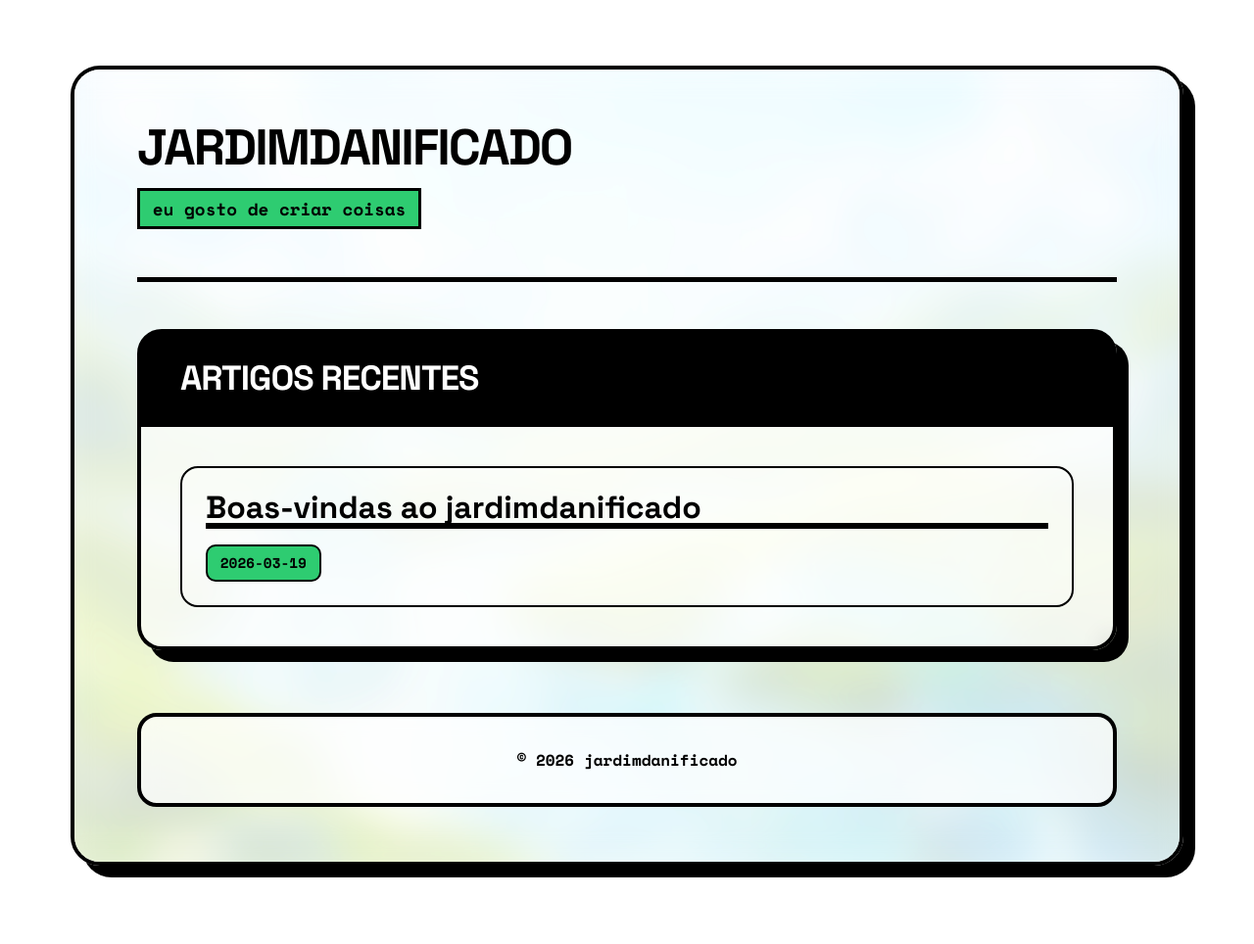
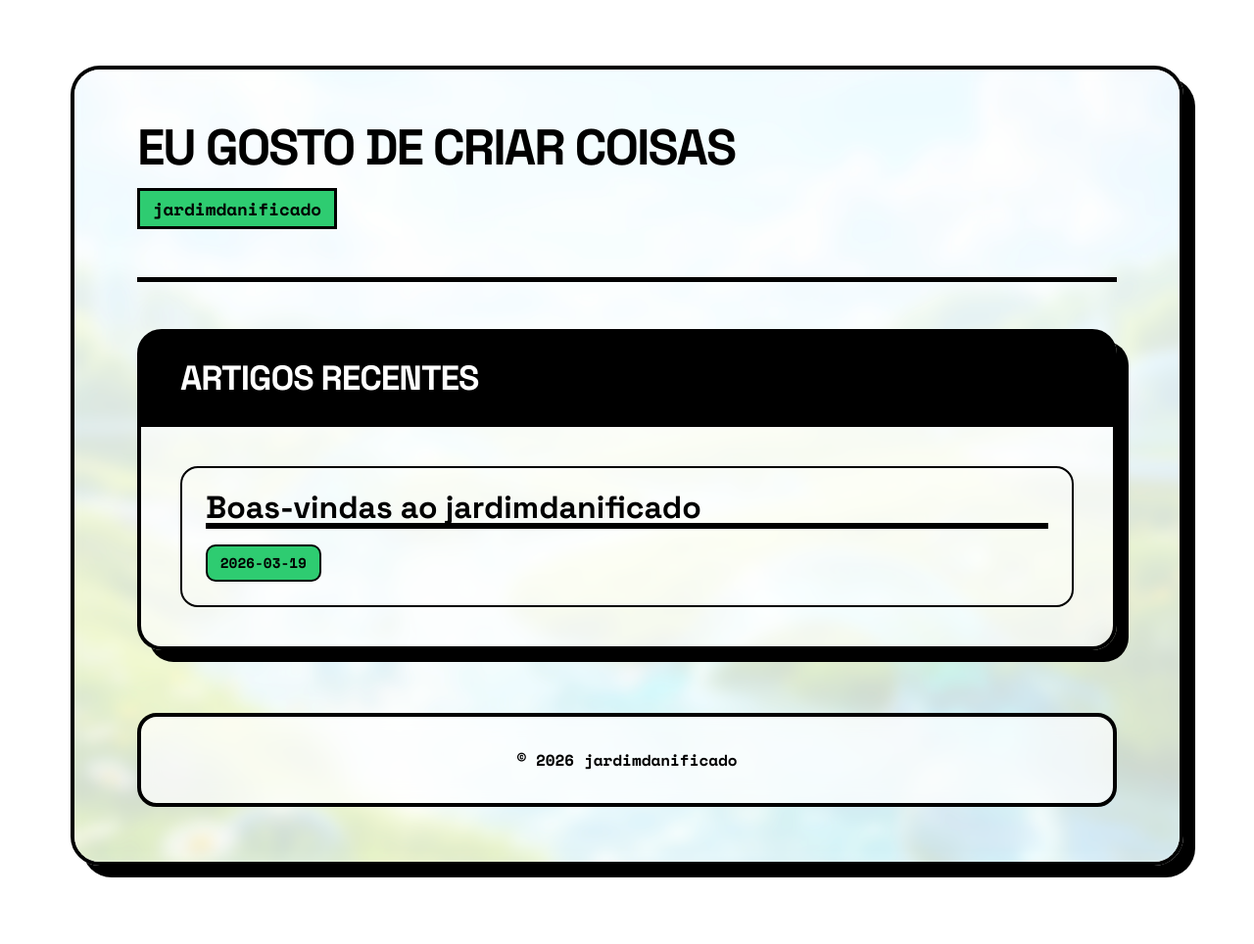
Before and after one commit to jardimdanificado/jardimdanificado.github.io, a Jekyll site: the page built from index.html, in a window 1280 px wide. Shown: the whole page at 98% size. Built offline with Jekyll 4.4.1, drawn with Linux system fonts in a browser that asks for light colours.

Commit message:
mobile performance test

```diff
--- a/_config.yml
+++ b/_config.yml
@@ -1,6 +1,6 @@
 title: "jardimdanificado"
-description: "jardimdanificado"
-subtitle: "eu gosto de criar coisas"
+description: "eu gosto de criar coisas"
+subtitle: "jardimdanificado"
 timezone: "America/Sao_Paulo"
 permalink: /posts/:title/
 baseurl: "" # Se o site estiver em usuario.github.io/jardimdanificado, mude para "/jardimdanificado"
--- a/css/style.css
+++ b/css/style.css
@@ -94,10 +94,10 @@
   background:
     linear-gradient(rgba(255, 255, 255, 0.9), rgba(255, 255, 255, 0.8)),
     url('../assets/bliss_bg.png') center/cover no-repeat;
-  filter: blur(20px) saturate(150%);
+  filter: blur(8px) saturate(140%);
   z-index: -1;
-  transform: scale(1.05);
-  will-change: filter, transform;
+  transform: scale(1.02);
+  will-change: opacity; /* Otimiza a entrada inicial */
   /* Evita bordas secas no desfoque */
 }
 
@@ -450,25 +450,20 @@
 @keyframes fadeUp {
   from {
     opacity: 0;
-    transform: translateY(12px);
   }
-
   to {
     opacity: 1;
-    transform: translateY(0);
   }
 }
 
-.intro {
-  animation: fadeUp 0.6s ease-out;
+.intro, .posts, .markdown-post {
+  backface-visibility: hidden;
+  -webkit-backface-visibility: hidden;
+  animation: fadeUp 0.35s ease-out both;
 }
 
 .posts {
-  animation: fadeUp 0.6s 0.1s ease-out both;
-}
-
-.markdown-post {
-  animation: fadeUp 0.6s ease-out;
+  animation-delay: 0.1s;
 }
 
 /* Prevenção de estouro de código no mobile */
```
